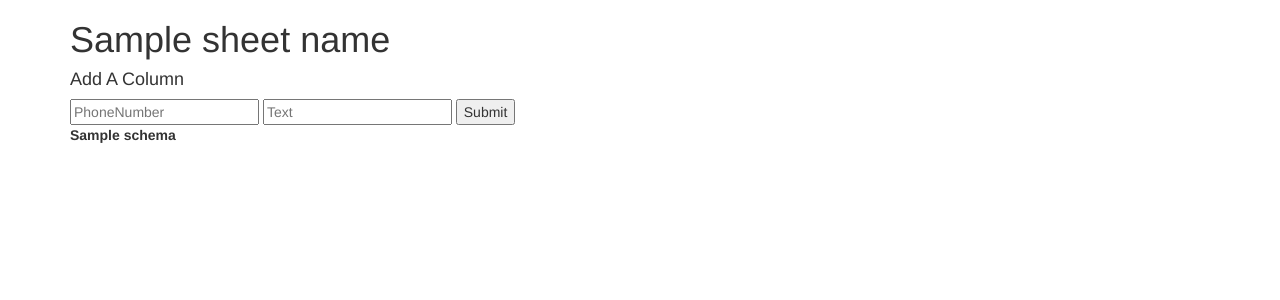
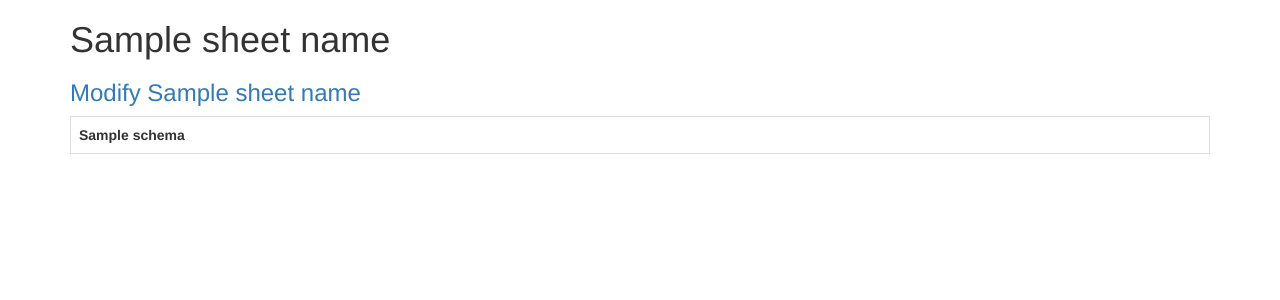
Before and after one commit to leokhachatorians/flask-air, a Flask app: template air/templates/view_sheet.html in a window 1280 px wide. Shown: the top 300 px of the page. Run offline with Flask 2, Linux system fonts and the light colour scheme; tables that the repository leaves empty hold one stand-in row (values such as "Sample post"); the template is opened without the code that fills it: values that come from a table or form of the project are taken from there, most other values are stand-ins (such as "Sample title", 1, 10 or a date in 2020); lists and menus that the app fills with data are empty; some libraries are stand-ins or nearby versions.

Commit message:
Creating modification view
Making things slightly more organized, users will be able
to access a seperate view to add/delete/update their columns etc.

```diff
--- a/air/air.py
+++ b/air/air.py
@@ -51,8 +51,15 @@ def create_new_sheet():
         return redirect(url_for('create_new_sheet'))
     return render_template('create_new_sheet.html', form=form)
 
-@app.route('/view_sheet/<sheet_name>', methods=['GET', 'POST'])
+@app.route('/view_sheet/<sheet_name>')
 def view_sheet(sheet_name):
+    sheet = s.query(models.Sheets).filter_by(sheet_name=sheet_name).first()
+    schema = s.query(models.Sheets_Schema).filter(models.Sheets_Schema.sheet_id==sheet.id)
+    return render_template('view_sheet.html',
+            schema=schema, sheet_name=sheet_name)
+
+@app.route('/modify_sheet/<sheet_name>', methods=['GET', 'POST'])
+def modify_sheet(sheet_name):
     form = forms.AddColumnForm(request.form)
     sheet = s.query(models.Sheets).filter_by(sheet_name=sheet_name).first()
     schema = s.query(models.Sheets_Schema).filter(models.Sheets_Schema.sheet_id==sheet.id)
@@ -63,8 +70,9 @@ def view_sheet(sheet_name):
         s.add(new_col)
         s.commit()
         return redirect(url_for('view_sheet', sheet_name=sheet_name))
-    return render_template('view_sheet.html',
-            schema=schema, form=form, sheet_name=sheet_name)
+    return render_template('modify_sheet.html',
+            schema=schema, form=form,
+            sheet_name=sheet_name)
 
 if __name__ == "__main__":
     app.run(debug=True)
--- a/air/templates/view_sheet.html
+++ b/air/templates/view_sheet.html
@@ -3,16 +3,13 @@
 {% block content %}
 
 <h1>{{ sheet_name }}</h1>
+<h3>
+  <a href="{{ url_for('modify_sheet', sheet_name=sheet_name) }}">
+    Modify {{ sheet_name }}
+  </a>
+</h3>
 
-<h4>Add A Column</h4>
-<form method="POST">
-  {% for field in form %}
-    {{ field }}
-  {% endfor %}
-  <input type="submit">
-</form>
-
-<table style="width:100%">
+<table class='table table-bordered' style="width:100%">
   {% for i in schema %}
   <th>{{ i.column_name }}</th>
   {% endfor %}
```
